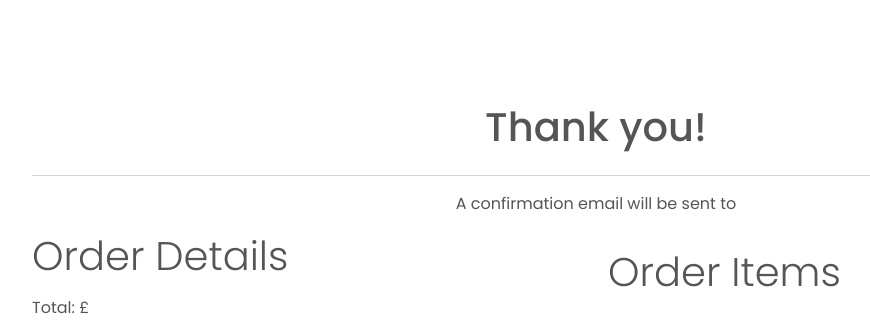
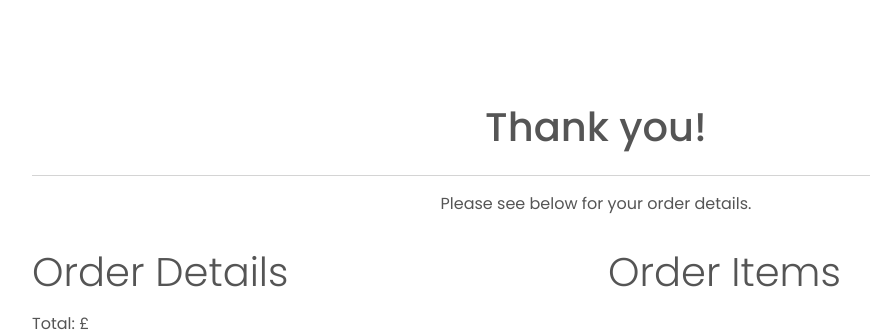
Before and after one commit to Code-Institute-Submissions/joshcallawaydev-kuppa_AugResub, a Django app: template checkout/templates/checkout/checkout_complete.html in a window 1280 px wide. Shown: the part 193-529 px from the top of the page, without its empty margins (44-914 px from the left). Run offline with Django 3.2, Linux system fonts and the light colour scheme; the template is opened without the code that fills it, so the values that code supplies are empty; parts of the project's set-up code (start-up, migrations or seed data) failed here and were passed over; some libraries are stand-ins or nearby versions.

Commit message:
Updated if statement text

```diff
--- a/checkout/templates/checkout/checkout_complete.html
+++ b/checkout/templates/checkout/checkout_complete.html
@@ -27,13 +27,13 @@
             {% if account %}
             <p>This is a historical order. Dated {{ order.date }}</p>
             {% else %}
-            <p>A confirmation email will be sent to {{ order.email }}</p>
+            <p>Please see below for your order details.</p>
             {% endif %}
         </div>
     </div>
     <div class="row">
         <div class="col-12 col-md-6">
-            <p class="display-6">Order Details</p>
+            <p class="my-3 display-6">Order Details</p>
             <p class="">Total: £{{ order.grand_total }}</p>
             {% if account %}
             <p class="">Order #{{ order.order_number|truncatechars:8 }}</p>
```
